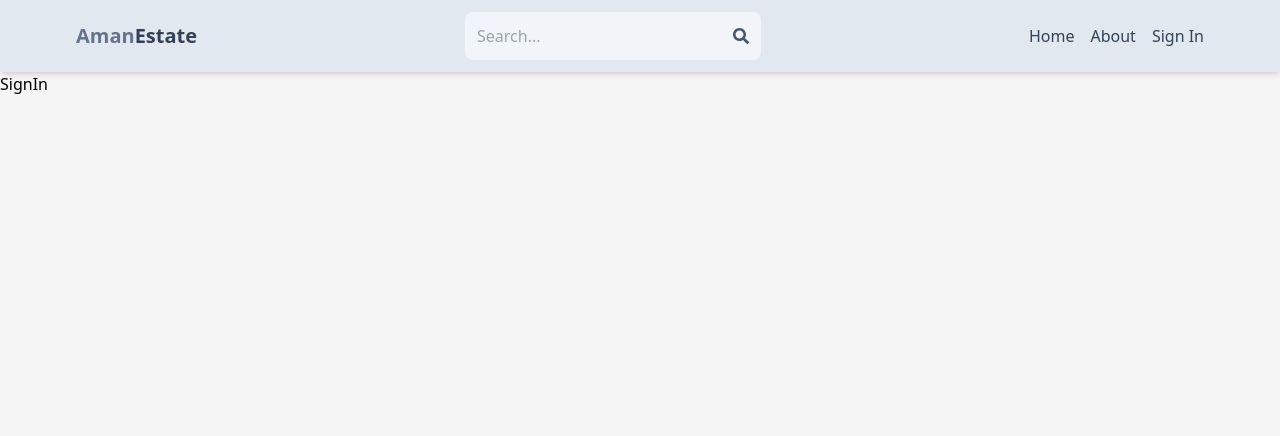
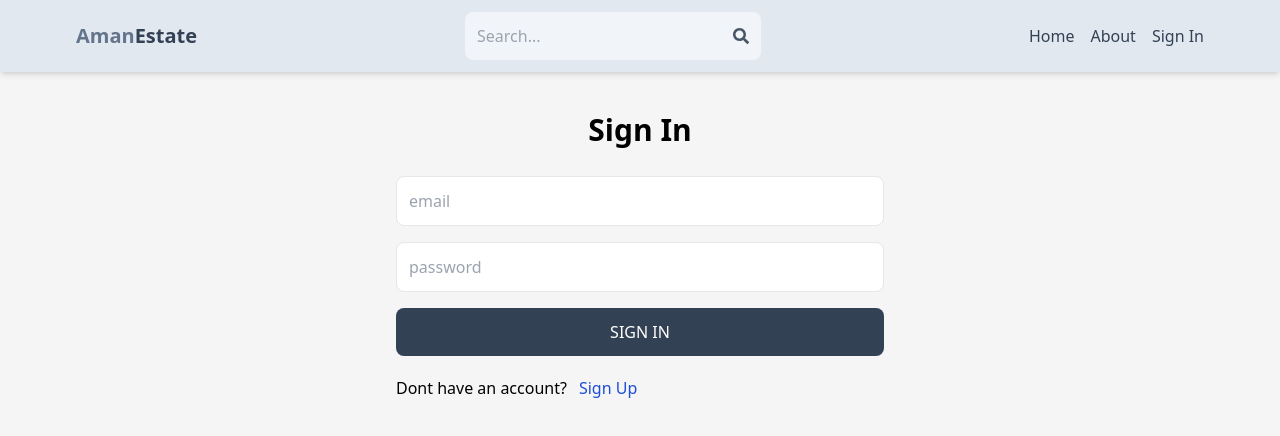
Before and after one commit to Aman-Singh-Samant/mern-1-estate, a React (Vite) app in the folder client/: page /sign-in in a window 1280 px wide. Shown: the top 436 px of the page. Built offline with nearby package versions, Linux system fonts and the light colour scheme.

Commit message:
Complete sign in functionality

```diff
--- a/client/src/pages/SignIn.jsx
+++ b/client/src/pages/SignIn.jsx
@@ -1,9 +1,87 @@
-import React from 'react'
+import { useState } from "react";
+import { Link, useNavigate } from "react-router-dom";
 
 const SignIn = () => {
+  //states
+  const [formData, setFormData] = useState({});
+  const [error, setError] = useState(null);
+  const [loading, setLoading] = useState(false);
+
+  const navigate = useNavigate();
+
+  //this function saves the values in form to the state obj
+  const handleChange = (e) => {
+    setFormData({
+      ...formData,
+      [e.target.id]: e.target.value,
+    });
+  };
+
+  //this function submits the form values
+  const handleSubmit = async (e) => {
+    e.preventDefault(); //prevents refresher/rerender of page on submit
+    try {
+      setLoading(true);
+
+      const res = await fetch("/api/auth/signin", {
+        method: "POST",
+        headers: {
+          "Content-Type": "application/json",
+        },
+        body: JSON.stringify(formData),
+      }); //proxy(http://localhost:3000) can be found in vite.config. Used to reduce site path.
+      const data = await res.json();
+      console.log(data);
+      if (data.success === false) {
+        //success is the json key defined in index
+        setError(data.message);
+        setLoading(false);
+        return;
+      }
+      setLoading(false);
+      setError(null);
+      navigate("/");
+    } catch (error) {
+      setLoading(false);
+      setError(error.message);
+      console.log(error);
+    }
+  };
+
   return (
-    <div>SignIn</div>
-  )
-}
+    <div className="p-3 max-w-lg mx-auto">
+      <h1 className="text-3xl text-center font-semibold my-7">Sign In</h1>
+      <form onSubmit={handleSubmit} className="flex flex-col gap-4">
+        <input
+          placeholder="email"
+          type="email"
+          id="email"
+          className="border p-3 rounded-lg"
+          onChange={handleChange}
+        />
+        <input
+          placeholder="password"
+          type="password"
+          id="password"
+          className="border p-3 rounded-lg"
+          onChange={handleChange}
+        />
+        <button
+          disabled={loading}
+          className="bg-slate-700 text-white p-3 rounded-lg uppercase hover:opacity-95 disabled:opacity-70"
+        >
+          {loading ? "Loading..." : "Sign In"}
+        </button>
+      </form>
+      <div className="flex gap-3 mt-5">
+        <p>Dont have an account? </p>
+        <Link to={"/sign-up"}>
+          <span className="text-blue-700">Sign Up</span>
+        </Link>
+      </div>
+      {error && <p className="text-red-500 mt-5">{error}</p>}
+    </div>
+  );
+};
 
-export default SignIn
+export default SignIn;
--- a/client/src/pages/SignUp.jsx
+++ b/client/src/pages/SignUp.jsx
@@ -65,7 +65,7 @@
       <div className='flex gap-3 mt-5'>
         <p>Have an account? </p>
         <Link to={'/sign-in'}>
-          <span className='text-blue-700'>Sign in</span>
+          <span className='text-blue-700'>Sign In</span>
         </Link>
       </div>
       {error && <p className='text-red-500 mt-5'>{error}</p>}
```
